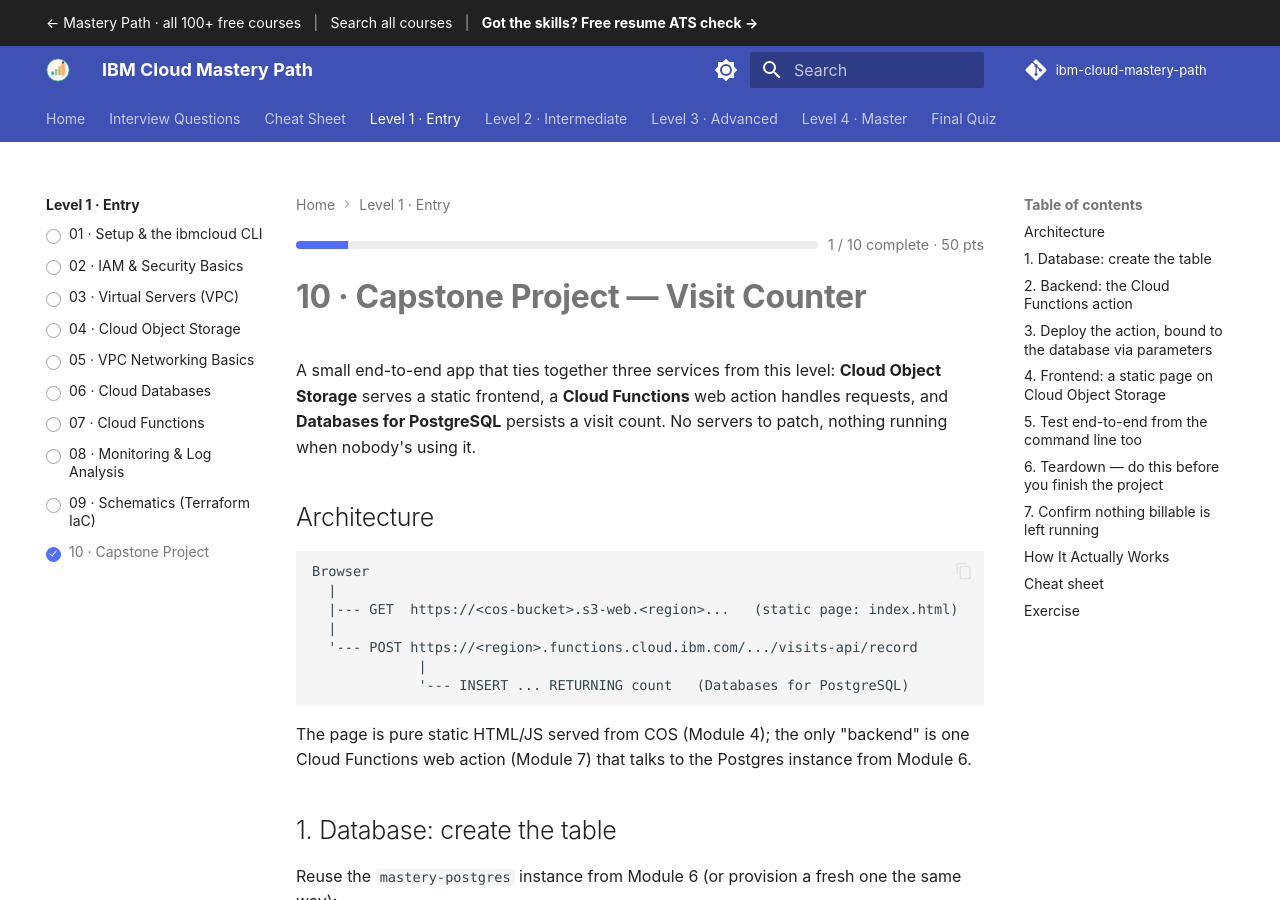
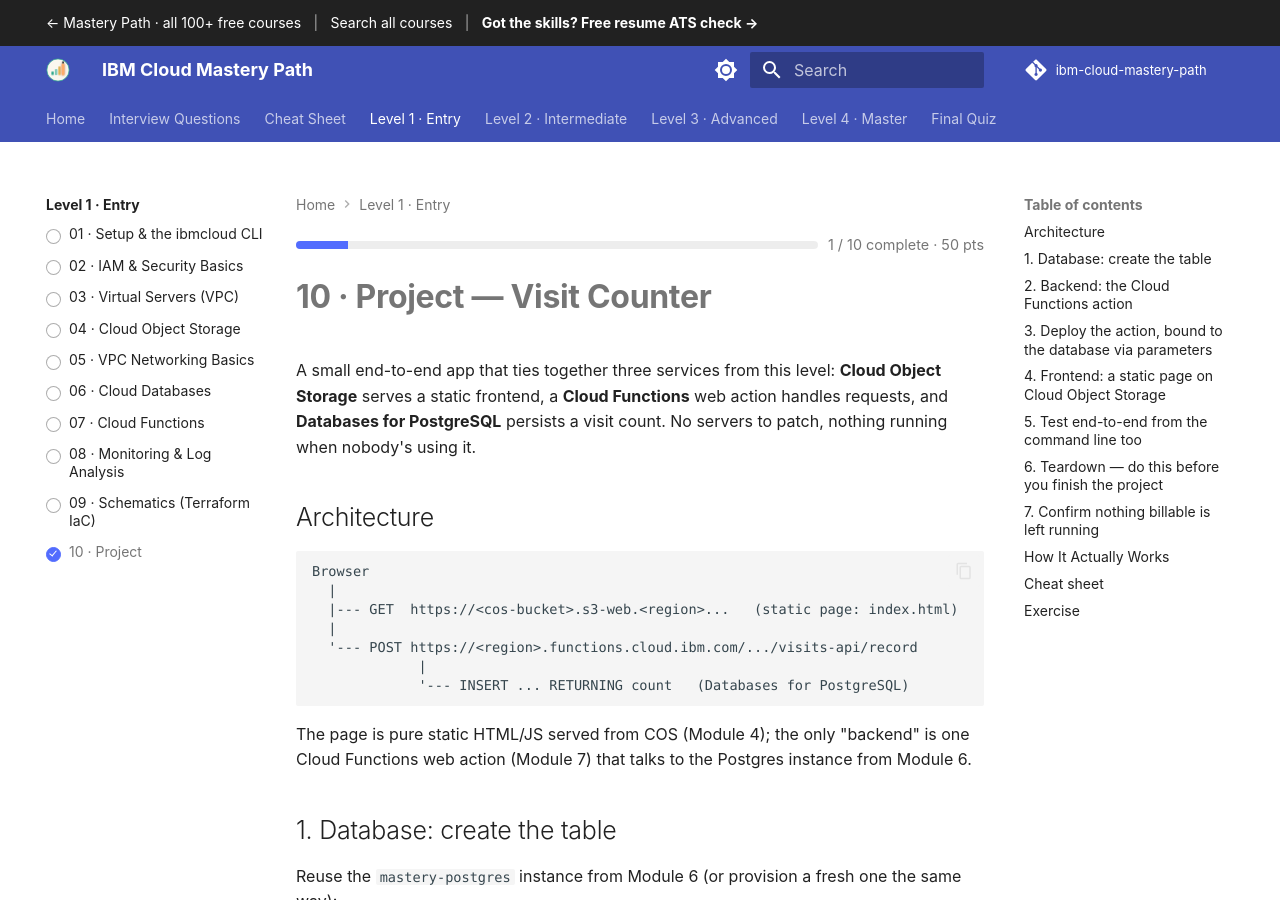
Before and after one commit to SIGILIPELLI/ibm-cloud-mastery-path, an MkDocs documentation site: the page built from docs/level-1/10-capstone-project.md, in a window 1280 px wide and 900 px high. Built offline with MkDocs 1.6.1 and Material for MkDocs 9.7.7, drawn with Linux system fonts in a browser that asks for light colours; comment, search, counter and statistics services are not loaded.

Commit message:
Level-end build pages are titled Project; Capstone is reserved for the Level 4 course capstone
Co-Authored-By: Claude Sonnet 5.5 <noreply@anthropic.com>

```diff
--- a/docs/level-1/10-capstone-project.md
+++ b/docs/level-1/10-capstone-project.md
@@ -1,9 +1,9 @@
 ---
 description: "Capstone Project — Visit Counter — A small end-to-end app that ties together three services from this level: Cloud Object Storage serves a static…"
-title: "Level 1 Capstone: IBM Cloud Foundations Project"
+title: "Level 1 Project: IBM Cloud Foundations Project"
 ---
 
-# 10 · Capstone Project — Visit Counter
+# 10 · Project — Visit Counter
 
 A small end-to-end app that ties together three services from this level:
 **Cloud Object Storage** serves a static frontend, a **Cloud Functions** web
--- a/mkdocs.yml
+++ b/mkdocs.yml
@@ -94,7 +94,7 @@ nav:
       - "07 · Cloud Functions": level-1/07-cloud-functions.md
       - "08 · Monitoring & Log Analysis": level-1/08-monitoring-log-analysis.md
       - "09 · Schematics (Terraform IaC)": level-1/09-schematics-iac.md
-      - "10 · Capstone Project": level-1/10-capstone-project.md
+      - "10 · Project": level-1/10-capstone-project.md
   - "Level 2 · Intermediate":
       - Overview: level-2/index.md
       - "01 · VPC Design Deep Dive": level-2/01-vpc-design-deep-dive.md
```
